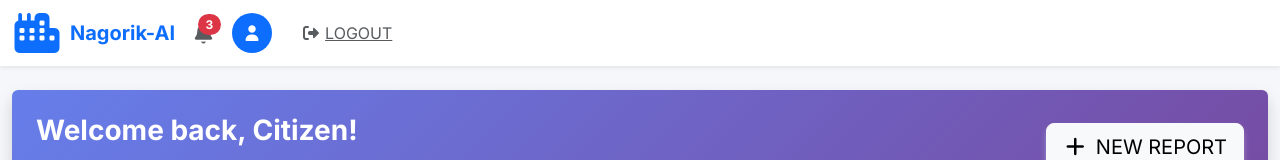
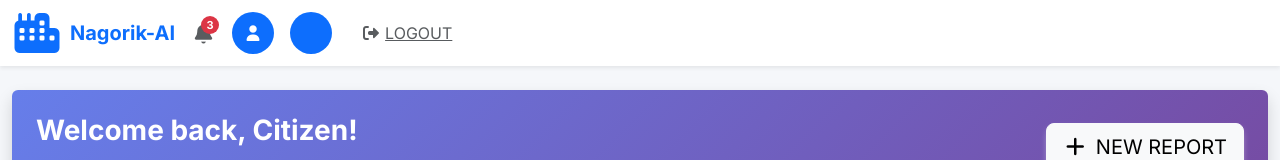
Before and after one commit to fuad023/nagorik-ai, a React (Vite) app in the folder client/: page /dashboard in a window 1280 px wide. Shown: the top 160 px of the page. Built offline with nearby package versions, Linux system fonts and the light colour scheme; no server answers; the HTML template or start-up script is replaced by a standard one.

Commit message:
Admin Dashboard mergged

```diff
--- a/client/src/App.tsx
+++ b/client/src/App.tsx
@@ -13,6 +13,7 @@ import 'bootstrap/dist/css/bootstrap.min.css';
 import './index.css';
 import { Toaster } from 'react-hot-toast';
 import ReportForm from './views/ReportForm';
+import AdminDashboard from './views/AdminDashboard';
 
 function App() {
   return (
@@ -38,6 +39,7 @@ function App() {
         <Route path="/registration" element={<Registration />} />
 
         <Route path='/report' element = {<ReportForm/>}/>
+        <Route path = '/admin' element = {<AdminDashboard/>}/>
 
       </Routes>
       <Toaster
--- a/client/src/views/Dashboard.tsx
+++ b/client/src/views/Dashboard.tsx
@@ -144,6 +144,14 @@ const Dashboard: React.FC = () => {
                                 onClick={() => navigate('/profile')}
                             >
                                 <MDBIcon fas icon="user" />
+                            </div>
+                        </MDBNavbarItem>
+                        <MDBNavbarItem className="me-3">
+                            <div
+                                className="user-avatar bg-primary text-white rounded-circle d-flex align-items-center justify-content-center cursor-pointer"
+                                onClick={() => navigate('/admin')}
+                            >
+                                <MDBIcon fas icon="fa-lock" />
                             </div>
                         </MDBNavbarItem>
                         <MDBNavbarItem>
```
